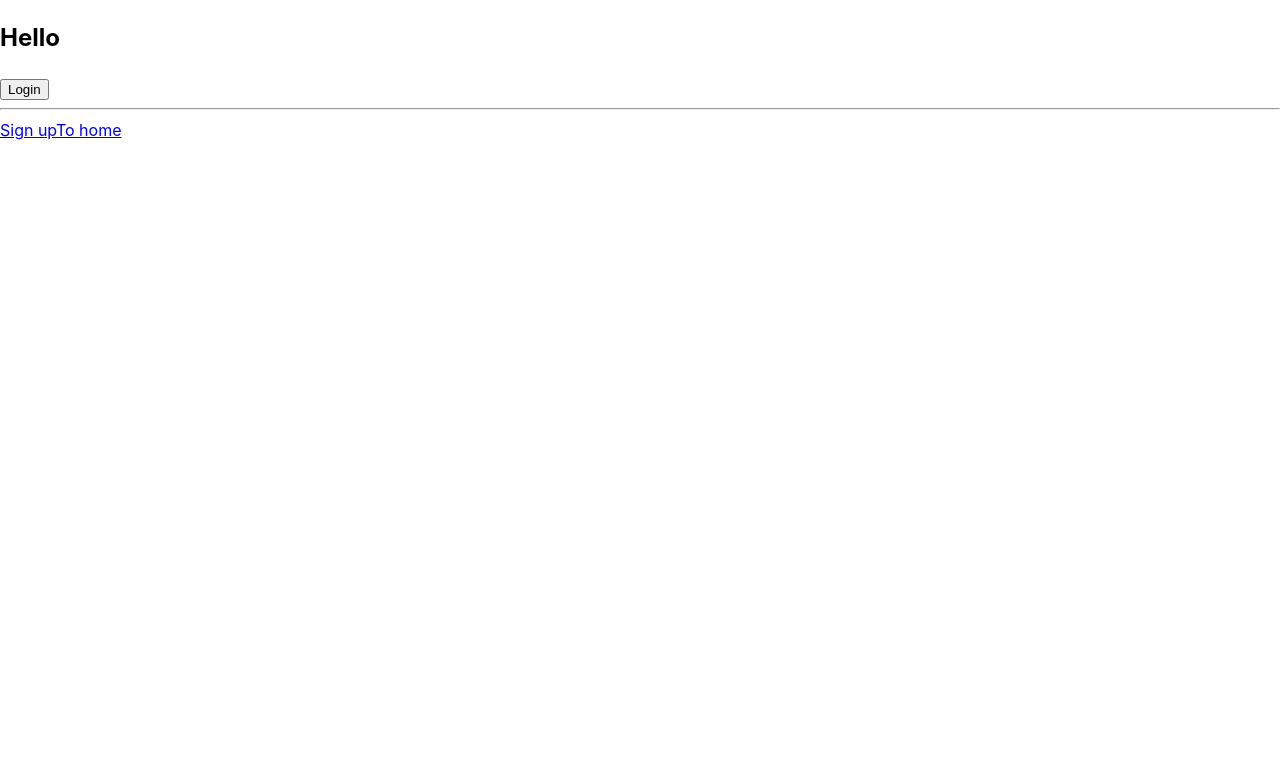
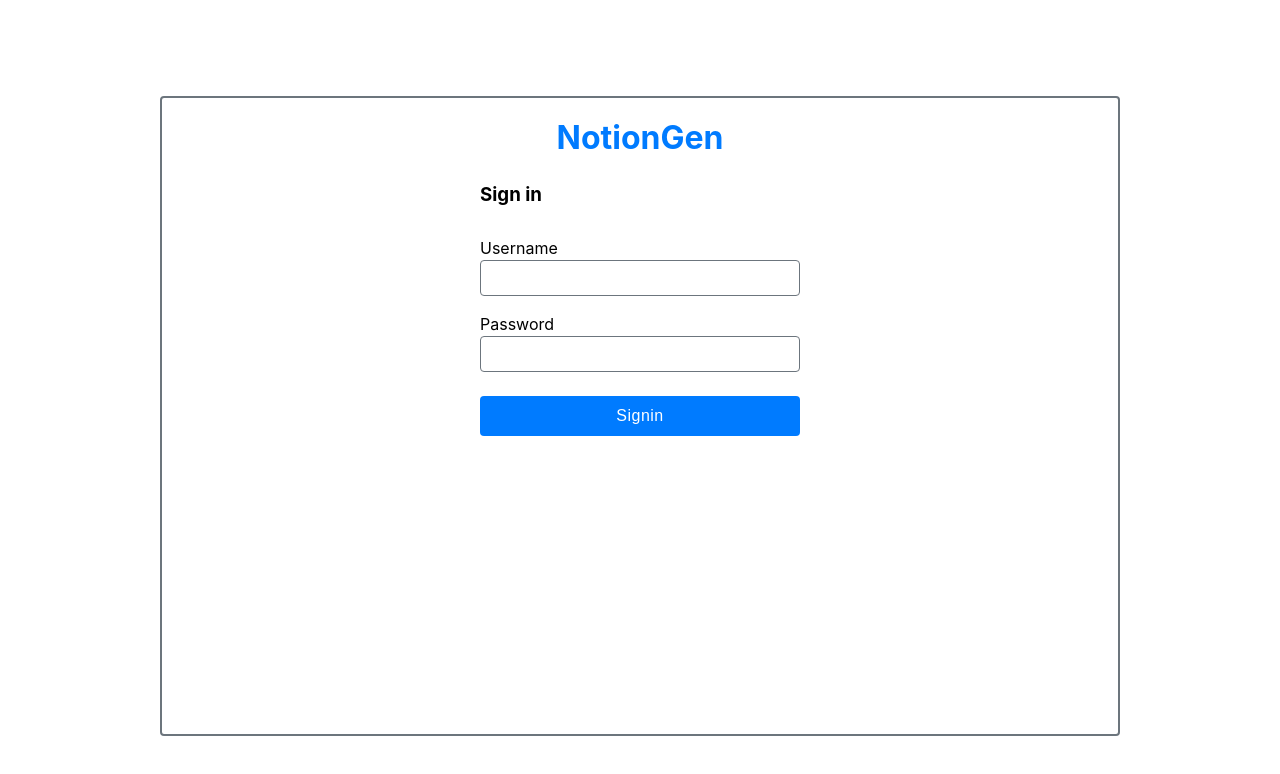
Before and after one commit to matfij/nightwood-forum, a React (Vite) app in the folder apps/client/: page / in a window 1280 px wide. Shown: the top 774 px of the page. Built offline with nearby package versions, Linux system fonts and the light colour scheme.

Commit message:
implement signin component

```diff
--- a/apps/client/package.json
+++ b/apps/client/package.json
@@ -13,6 +13,7 @@
     "@reduxjs/toolkit": "^1.9.5",
     "react": "^18.2.0",
     "react-dom": "^18.2.0",
+    "react-hook-form": "^7.44.3",
     "react-redux": "^8.0.5",
     "react-router-dom": "^6.11.2"
   },
--- a/apps/client/src/features/auth/authSlice.ts
+++ b/apps/client/src/features/auth/authSlice.ts
@@ -1,4 +1,5 @@
 import { PayloadAction, createSlice } from '@reduxjs/toolkit';
+import { AuthUserDto } from './models';
 
 type AuthState = {
     username: string | null;
@@ -18,6 +19,12 @@ const authSlice = createSlice({
     name: 'auth',
     initialState: initialState,
     reducers: {
+        setSigninData: (state, action: PayloadAction<AuthUserDto>) => {
+            state.isAuth = true;
+            state.username = action.payload.username;
+            state.accessToken = action.payload.accessToken;
+            state.refreshToken = action.payload.refreshToken;
+        },
         setUsername: (state, action: PayloadAction<string | null>) => {
             state.username = action.payload;
         },
@@ -34,4 +41,4 @@ const authSlice = createSlice({
 });
 
 export default authSlice.reducer;
-export const { setUsername, setAccessToken, setRefreshToken, setIsAuth } = authSlice.actions;
+export const { setSigninData, setUsername, setAccessToken, setRefreshToken, setIsAuth } = authSlice.actions;
--- a/apps/client/src/features/auth/signin.component.tsx
+++ b/apps/client/src/features/auth/signin.component.tsx
@@ -1,24 +1,32 @@
-import { Link, useNavigate } from 'react-router-dom';
+import styles from './Signin.module.css';
+import { useNavigate } from 'react-router-dom';
 import { useSigninMutation } from '../../common/apiSlice';
-import { useAppDispatch, useAppSelector } from '../../common/hooks';
-import { setUsername } from './authSlice';
+import { useAppDispatch } from '../../common/hooks';
+import { setSigninData } from './authSlice';
+import { useForm } from 'react-hook-form';
+import { SigninDto } from './models';
 
 export const SigninComponent = () => {
-    const username = useAppSelector((state) => state.auth.username);
     const dispatch = useAppDispatch();
     const [signin, { isLoading, isError }] = useSigninMutation();
     const navigate = useNavigate();
 
-    const onSignin = async () => {
+    const {
+        register,
+        handleSubmit,
+        formState: { errors },
+    } = useForm<SigninDto>();
+
+    const onSignin = async (data: SigninDto) => {
         try {
             const res = await signin({
-                username: 'userpro',
-                password: 'secretAA123',
+                username: data.username,
+                password: data.password,
             });
             if (!('data' in res)) {
                 return;
             }
-            dispatch(setUsername(res.data.username));
+            dispatch(setSigninData(res.data));
             navigate('/workspace');
         } catch (err) {
             console.log(err);
@@ -26,14 +34,27 @@ export const SigninComponent = () => {
     };
 
     return (
-        <>
-            <h2>Hello {username}</h2>
-            <button onClick={onSignin}>Login</button>
-            <hr />
-            {isLoading && <p>Signing in...</p>}
-            {isError && <p>Incorrect credentials</p>}
-            <Link to={'/signup'}>Sign up</Link>
-            <Link to={'/workspace'}>To home</Link>
-        </>
+        <main>
+            <h1 className="titleText">NotionGen</h1>
+            <form onSubmit={handleSubmit((data) => onSignin(data))} className={styles.formWrapper}>
+                <h3>Sign in</h3>
+                <fieldset>
+                    <label htmlFor="username">Username</label>
+                    <br />
+                    <input {...register('username', { required: true })} />
+                    {errors.username && <p className="errorText">Username is required.</p>}
+                </fieldset>
+                <fieldset>
+                    <label htmlFor="password">Password</label>
+                    <br />
+                    <input {...register('password', { required: true })} type="password" />
+                    {errors.password && <p className="errorText">Password is required.</p>}
+                </fieldset>
+                {isError && <p className="errorText">Invalid credentials.</p>}
+                <button disabled={isLoading} type="submit" className={styles.submitBtn}>
+                    Signin
+                </button>
+            </form>
+        </main>
     );
 };
--- /dev/null
+++ b/apps/client/src/features/auth/signin.module.css
@@ -0,0 +1,9 @@
+.formWrapper {
+    max-width: 20rem;
+    margin: auto;
+    text-align: left;
+}
+
+.submitBtn {
+    margin-top: 1rem;
+}
--- a/apps/client/src/index.css
+++ b/apps/client/src/index.css
@@ -2,8 +2,81 @@
   font-family: Inter, system-ui, Avenir, Helvetica, Arial, sans-serif;
   line-height: 1.5;
   font-weight: 400;
+
+  --color-primary: #007bff;
+  --color-secondary: #6c757d;
+  --color-dark-1: #000;
+  --color-light-1: #fff;
+  --color-error: #d22;
 }
 
 body {
   margin: 0;
+  width: 100vw;
 }
+
+main {
+  width: 90%;
+  max-width: 60rem;
+  height: 40rem;
+  margin: 6rem auto;
+  border: 2px solid var(--color-secondary);
+  border-radius: 4px;
+}
+
+*,
+*::before,
+*::after {
+  box-sizing: border-box;
+}
+
+button {
+  width: 100%;
+  padding: 0.7rem 1rem;
+  border: none;
+  border-radius: 4px;
+  font-size: 1rem;
+  font-weight: 500;
+  letter-spacing: 0.5px;
+  background-color: var(--color-primary);
+  color: var(--color-light-1);
+  cursor: pointer;
+  transition: all 0.5s;
+}
+
+button:disabled {
+  cursor: not-allowed;
+  opacity: 0.7;
+}
+
+input {
+  width: 100%;
+  padding: 0.5em;
+  border: 1px solid var(--color-secondary);
+  border-radius: 4px;
+  font-size: 1rem;
+  outline: none;
+}
+
+fieldset {
+  width: 100%;
+  margin: 0;
+  padding: 0.5rem 0;
+  border: none;
+  text-align: left;
+}
+
+.titleText {
+  margin: 1rem auto;
+  text-align: center;
+  color: var(--color-primary);
+}
+
+.errorText {
+  width: 100%;
+  margin: 0;
+  padding: 0;
+  text-align: left;
+  font-size: 0.9rem;
+  color: var(--color-error);
+}
```
Also changed, not shown: apps/client/src/common/protected.component.tsx (+2 -7 lines), 1 other file (tests, documents, lock files or other folders).
